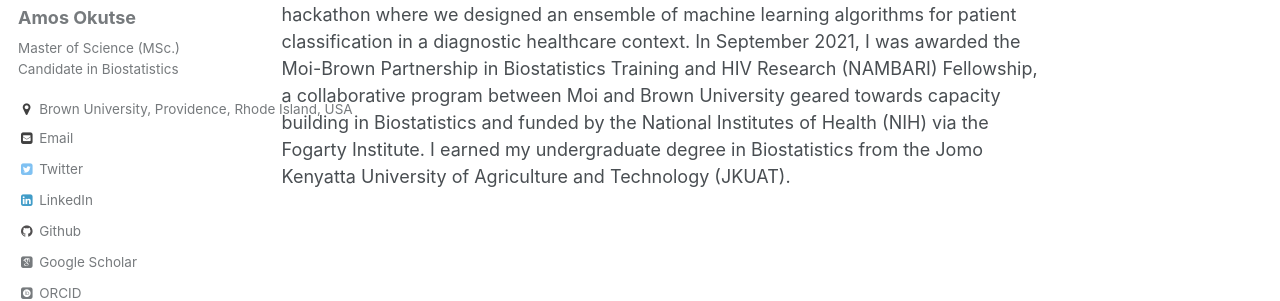
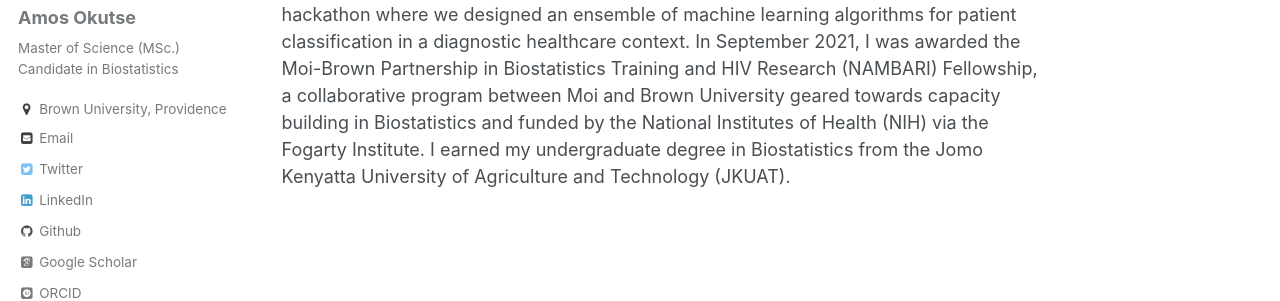
Before and after one commit to okutse/okutse.github.io, a Jekyll site: the page built from _pages/about.md, in a window 1280 px wide. Shown: the part 294-595 px from the top of the page. Built offline with Jekyll 4.4.1, drawn with Linux system fonts in a browser that asks for light colours; some web fonts are replaced.

Commit message:
Update _config.yml
updated

```diff
--- a/_config.yml
+++ b/_config.yml
@@ -81,7 +81,7 @@ author:
   name             : "Amos Okutse"
   avatar           : "profile.png"
   bio              : "Master of Science (MSc.) Candidate in Biostatistics"
-  location         : "Brown University, Providence, Rhode Island, USA"
+  location         : "Brown University, Providence"
   employer         :
   googlescholar    : "https://scholar.google.com/citations?hl=en&user=PYbP_SYAAAAJ"
   email            : "amos_okutse@brown.edu"
```
